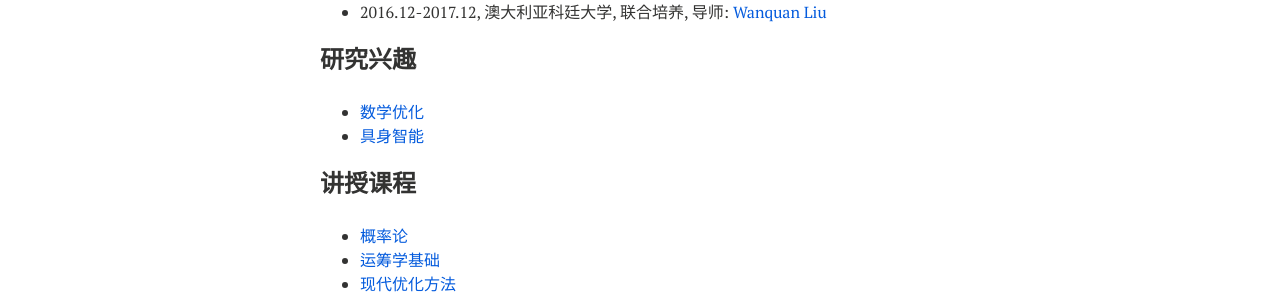
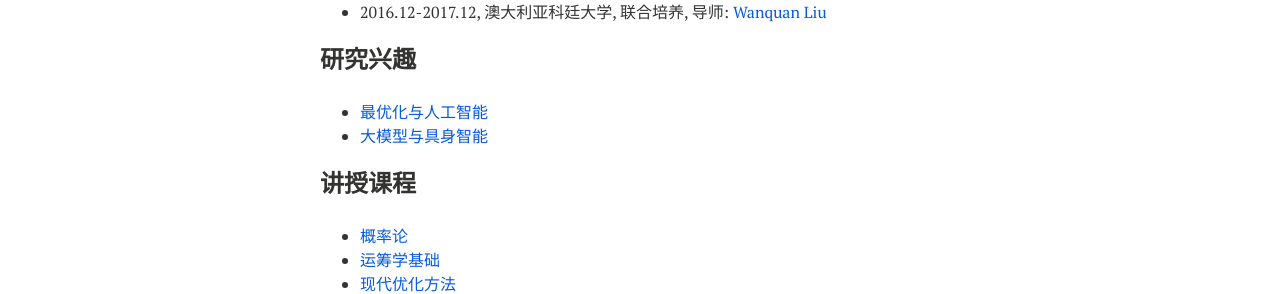
Before and after one commit to xianchaoxiu/xianchaoxiu.github.io, a Jekyll site: the page built from chinese/index.md, in a window 1280 px wide. Shown: the part 423-717 px from the top of the page. Built offline with Jekyll 4.4.1, drawn with Linux system fonts in a browser that asks for light colours; nearby versions of some CDN libraries.

Commit message:
Update index.md

```diff
--- a/chinese/index.md
+++ b/chinese/index.md
@@ -24,8 +24,8 @@ share: false
 
 
 ### 研究兴趣
-* <a href="https://xianchaoxiu.github.io/chinese/research/OPT/" class="textlink" target="_blank"> 数学优化 </a><br>
-* <a href="https://xianchaoxiu.github.io/chinese/research/EAI/" class="textlink" target="_blank"> 具身智能 </a><br>
+* <a href="https://xianchaoxiu.github.io/chinese/research/OPT/" class="textlink" target="_blank"> 最优化与人工智能 </a><br>
+* <a href="https://xianchaoxiu.github.io/chinese/research/EAI/" class="textlink" target="_blank"> 大模型与具身智能 </a><br>
 
 
 ### 讲授课程
```
